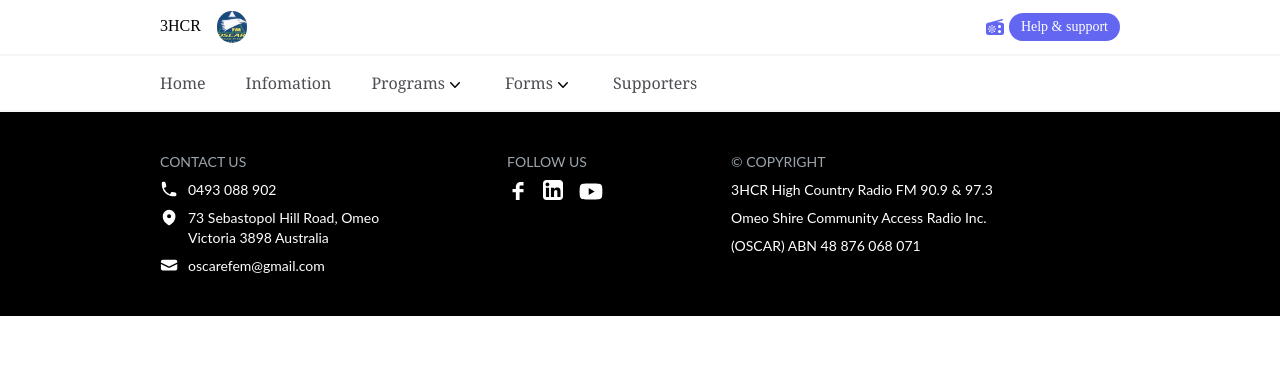
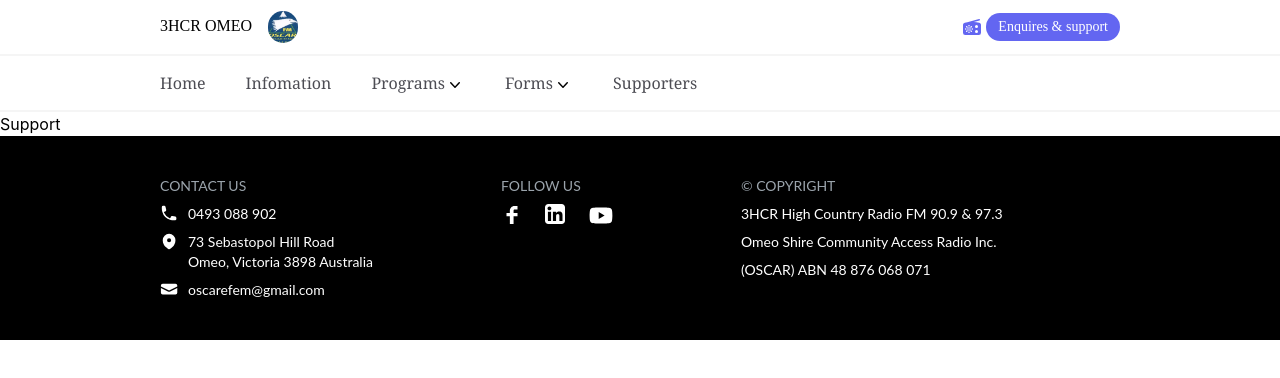
Before and after one commit to partyVic/3hrc, a React (Create React App) app in the folder client/: page /support in a window 1280 px wide. Shown: the top 378 px of the page. Built offline with nearby package versions, Linux system fonts and the light colour scheme.

Commit message:
Working on Navigation can support page

```diff
--- a/client/src/App.js
+++ b/client/src/App.js
@@ -3,6 +3,7 @@
 import Header from './components/Header'
 import Footer from './components/Footer'
 import HomeScreen from './screens/HomeScreen'
+import Support from './screens/Support'
 
 
 const App = () => {
@@ -12,6 +13,7 @@
       <div>
         <Routes>
           <Route path="/" element={<HomeScreen />} />
+          <Route path="/support" element={<Support />} />
         </Routes>
       </div>
       <Footer />
--- a/client/src/components/Footer.js
+++ b/client/src/components/Footer.js
@@ -23,9 +23,9 @@
           <div className='text-white'>
             <span className='flex'>
               <MapPin />
-              <p className='ml-2'>73 Sebastopol Hill Road, Omeo</p>
+              <p className='ml-2'>73 Sebastopol Hill Road</p>
             </span>
-            <p className='mb-2 ml-7'>Victoria 3898 Australia</p>
+            <p className='mb-2 ml-7'>Omeo, Victoria 3898 Australia</p>
           </div>
 
           <span className='text-white flex'>
@@ -38,12 +38,12 @@
       <div className=' font-lato text-sm md:mr-20 md:mt-0 mt-6 xl:mr-32'>
         <h4 className='text-[#9ba4ac]'>FOLLOW US</h4>
         <div className='flex mt-2'>
-          <span className='text-white mr-4'>
+          <span className='text-white mr-6'>
             <a href="https://www.facebook.com/profile.php?id=100010179306405">
               <Facebook />
             </a>
           </span>
-          <span className='text-white mr-4'>
+          <span className='text-white mr-6'>
             <Linkedin />
           </span>
           <span className='text-white'>
--- a/client/src/components/navBar/NavBar.js
+++ b/client/src/components/navBar/NavBar.js
@@ -14,6 +14,8 @@
           key={item.title}
           title={item.title}
           navItems={item.navItems}
+          isNavigate={item.navItems.length > 0 ? false : true}
+          navItemURL={item.navItemURL}
           showDropDownModal={item.navItems.length > 0 ? true : false}
         />
       ))}
--- a/client/src/components/navBar/NavBarItem.js
+++ b/client/src/components/navBar/NavBarItem.js
@@ -1,9 +1,12 @@
 import React, { useState } from 'react'
 import ChevronDown from '../icons/chevron-down'
 import NavBarDropDownModal from './NavBarDropDownModal'
+import { useNavigate } from 'react-router-dom'
 import './navBarItem.css'
 
-const NavBarItem = ({ title, showDropDownModal, navItems }) => {
+const NavBarItem = ({ title, showDropDownModal, navItems, navItemURL, isNavigate }) => {
+    const navigate = useNavigate()
+
     const [isShowModal, setIsShowModal] = useState(false)
     const [isHovering, setIsHovering] = useState(false)
 
@@ -18,7 +21,7 @@
     }
     return (
         <div
-            className='NavBarItem relative mr-10 h-full flex items-center cursor-pointer'
+            className={`NavBarItem relative mr-10 h-full flex items-center ${isNavigate ? 'cursor-pointer' : ''}`}
             onMouseOver={handleMouseOver}
             onMouseLeave={handleMouseLeave}
         >
@@ -28,6 +31,7 @@
 
             >
                 <span
+                    onClick={() => isNavigate ? navigate(navItemURL) : null}
                     className='NavBarItem-span text-[#4d4d54] font-normal'>
                     {title}
                 </span>
--- a/client/src/components/navHeaderTitle/HeaderTitle.js
+++ b/client/src/components/navHeaderTitle/HeaderTitle.js
@@ -1,5 +1,6 @@
 import React from 'react'
 import QuestionMarkCircle from '../icons/question-mark-circle'
+import { useNavigate } from 'react-router-dom'
 import Radio from '../icons/radio'
 import Logo from '../Logo'
 
@@ -14,13 +15,15 @@
 // ]
 
 const NavHeaderTitle = () => {
+    const navigate = useNavigate()
+
     return (
         <div className='
         lg:w-3/4
         flex w-5/6 h-full items-center justify-between
         '>
-            <div>
-                3HCR
+            <div className='cursor-pointer' onClick={() => navigate('/')}>
+                3HCR OMEO
                 <Logo />
             </div>
 
@@ -31,11 +34,14 @@
                     </span>
                     <span>About us</span>
                 </div> */}
-                <div className='flex  cursor-pointer'>
+                <div
+                    className='flex cursor-pointer'
+                    onClick={() => navigate('/support')}
+                >
                     <span className='mr-1 mt-1 text-indigo-500'>
                         <Radio />
                     </span>
-                    <span className='bg-indigo-500 text-white px-3 py-1 rounded-full'>Help & support</span>
+                    <span className='bg-indigo-500 text-white px-3 py-1 rounded-full'>Enquires & support</span>
                 </div>
             </div>
 
--- a/client/src/components/navIcon/NavIcon.js
+++ b/client/src/components/navIcon/NavIcon.js
@@ -23,7 +23,7 @@
   return (
     <div className='flex justify-between items-center bg-[#31313d]' ref={ref}>
       <div>
-        <span className='ml-4 text-white'>3HCR</span>
+        <span className='ml-4 text-white'>3HCR OMEO</span>
         <img
           className='h-6 ml-4 inline rounded-full'
           src={LOGO}
--- a/client/src/dataBase/navBarItems.js
+++ b/client/src/dataBase/navBarItems.js
@@ -1,7 +1,7 @@
 const NAVBAR_ITEMS = [
     { title: 'Home', navItems: [], navItemURL: '/' },
     { title: 'Infomation', navItems: [], navItemURL: 'info' },
-    { title: 'Programs', navItems: ['Program 1', 'Program 2', 'Program 3', 'Program 4'], navItemURL: 'programs' },
+    { title: 'Programs', navItems: ['Program 1', 'Program 2', 'Program 3', 'Program 4'], navItemURL: '' },
     { title: 'Forms', navItems: ['Form 1', 'From2'], navItemURL: '' },
     { title: 'Supporters', navItems: [], navItemURL: 'Supporters' },
 ]
--- /dev/null
+++ b/client/src/screens/Support.js
@@ -0,0 +1,9 @@
+import React from 'react'
+
+const Support = () => {
+  return (
+    <div>Support</div>
+  )
+}
+
+export default Support
```
